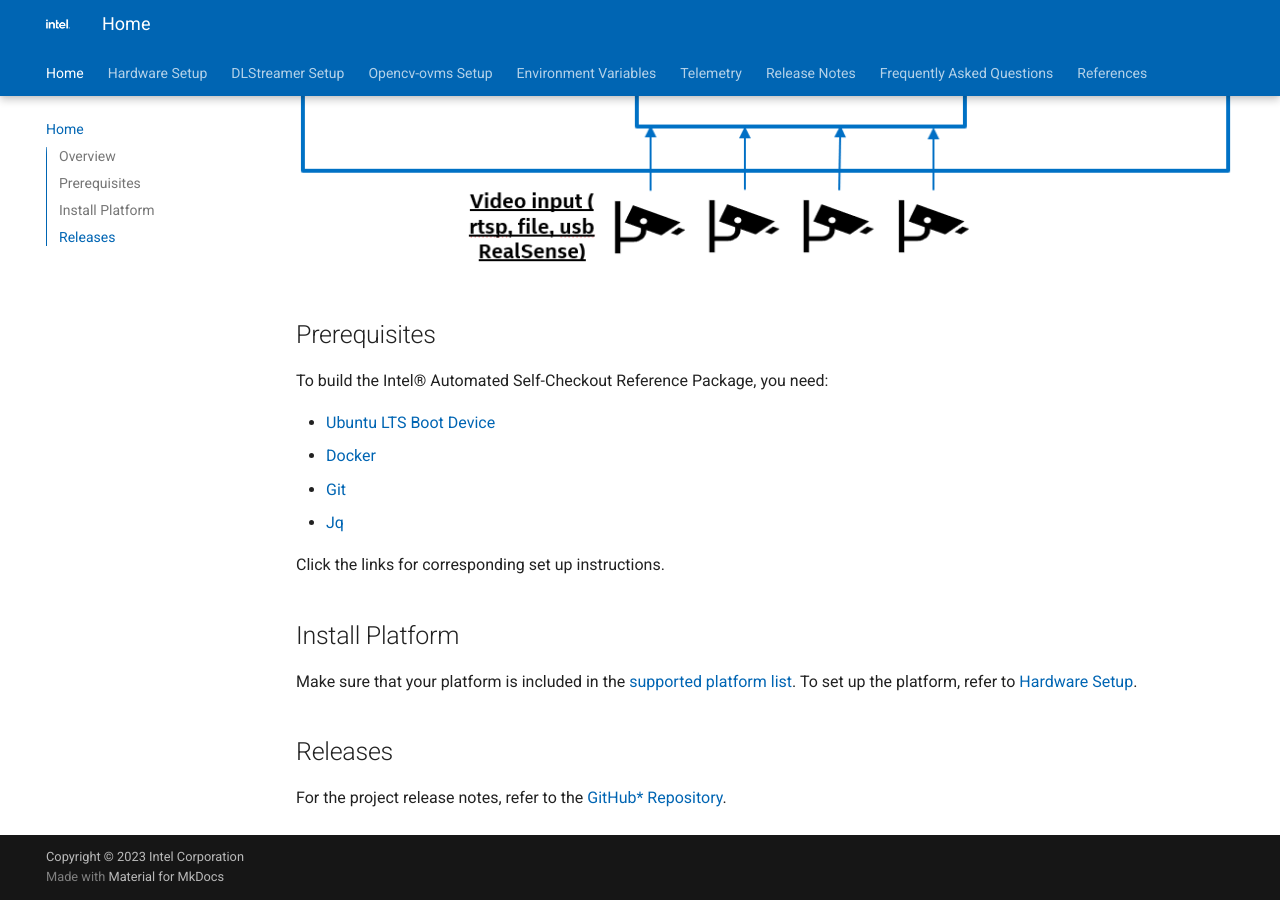
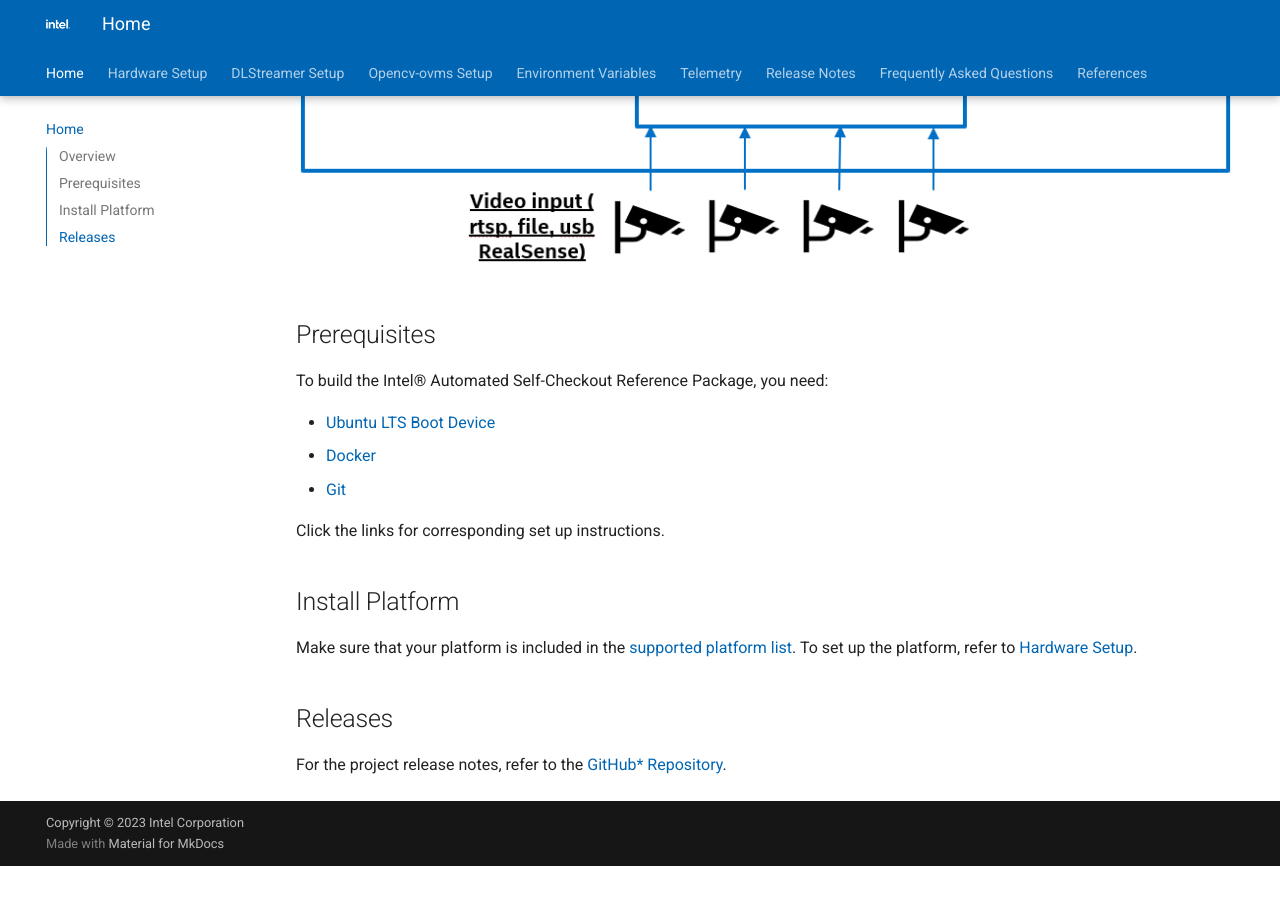
Before and after one commit to intel-retail/automated-self-checkout, an MkDocs documentation site: the page built from docs_src/index.md, in a window 1280 px wide and 900 px high, scrolled down 1224 px. Built offline with MkDocs 1.6.1 and Material for MkDocs 9.7.7, drawn with Linux system fonts in a browser that asks for light colours; comment, search, counter and statistics services are not loaded; after the commit the page ends 2090 px from its top, so only the background shows below that.

Commit message:
feat: clean document and using jq image instead
Signed-off-by: Valina Li <valina.li@intel.com>

```diff
--- a/docs_src/index.md
+++ b/docs_src/index.md
@@ -19,7 +19,6 @@
 - [Ubuntu LTS Boot Device](https://ubuntu.com/tutorials/install-ubuntu-desktop#3-create-a-bootable-usb-stick)
 - [Docker](https://docs.docker.com/engine/install/ubuntu/)
 - [Git](https://git-scm.com/download/linux)
-- [Jq](https://jqlang.github.io/jq/download/)
 
 Click the links for corresponding set up instructions.
 
```
Also changed, not shown: 1 other file.
